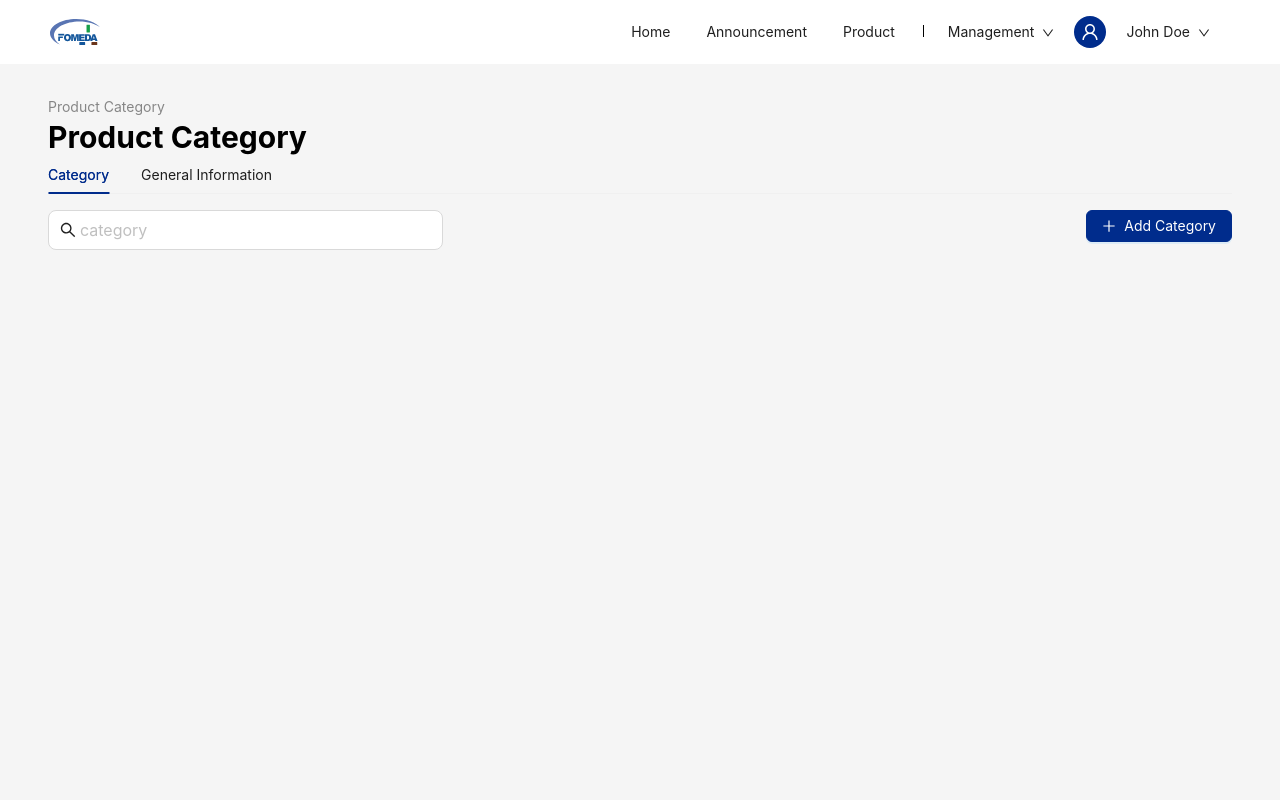
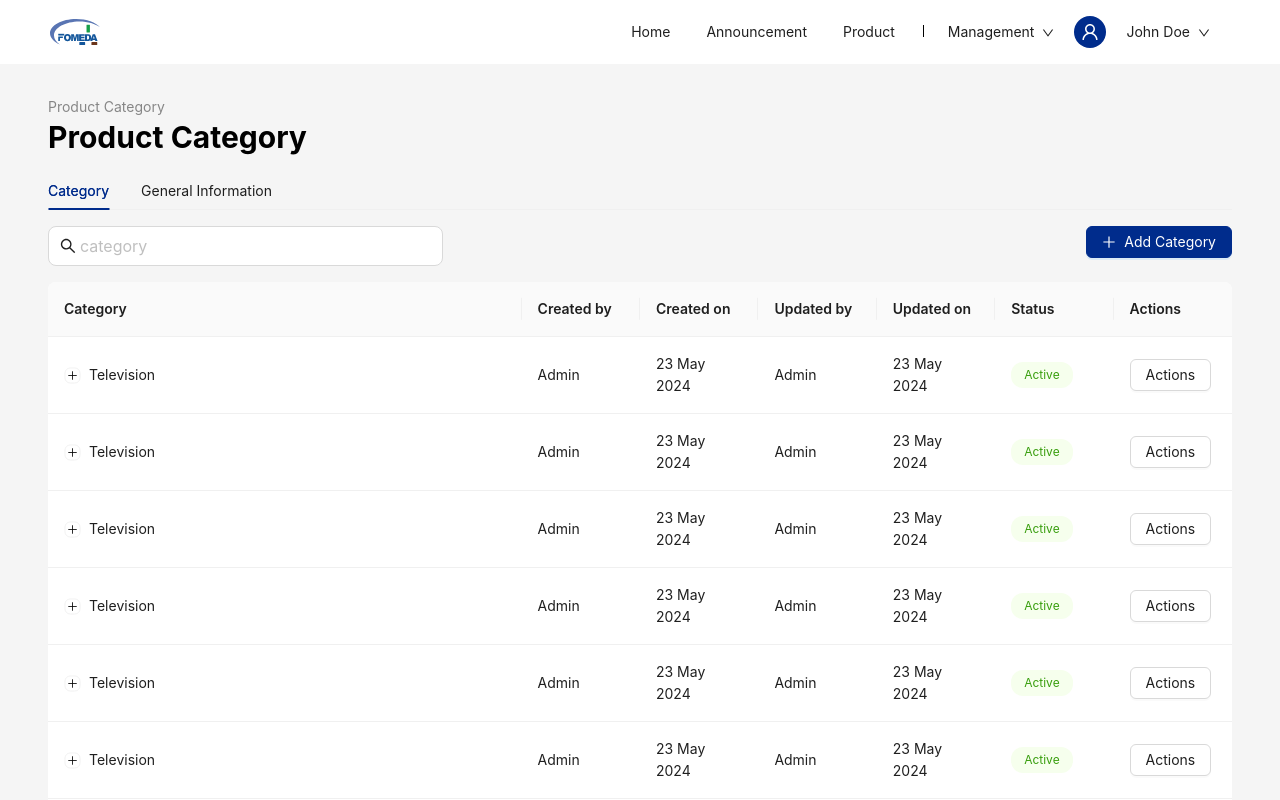
Before and after one commit to MoneyCheongJx/forked-fyp-fomeda-web, a Next.js app: page /management/product-category in a window 1280 px wide. Shown: the top 800 px of the page. Built offline with nearby package versions, Linux system fonts and the light colour scheme.

Commit message:
feat(category): complete view template for main category and change file structure

```diff
--- a/src/app/globals.css
+++ b/src/app/globals.css
@@ -80,6 +80,15 @@ h1 {
 .ant-badge-status-processing {
   background-color: var(--ant-primary-color);
 }
+.ant-btn-default:hover{
+  border-color: var(--ant-primary-color-hover) !important;
+  color: var(--ant-primary-color-hover) !important;
+}
+.ant-btn-default:focus{
+  border-color: var(--ant-primary-color-active) !important;
+  color: var(--ant-primary-color-active) !important;
+}
+
 
 /* Tab style */
 .ant-tabs-tab {}
@@ -100,3 +109,28 @@ h1 {
 .ant-input-outlined:focus-within {
   border-color: var(--ant-primary-color-outline) ;
 }
+
+/* Table style */
+.ant-pagination-item-active {
+  border-color: var(--ant-primary-color-active) !important;
+}
+.ant-pagination-item-active a {
+  color: var(--ant-primary-color-active) !important;
+}
+.anticon-double-right{
+  color: var(--ant-primary-color) !important;
+}
+.ant-select-selector:hover{
+  border-color: var(--ant-primary-color-hover) !important;
+}
+.ant-select-selector:focus-within{
+  border-color: var(--ant-primary-color-active) !important;
+}
+.ant-table-row-expand-icon:hover{
+  color: var(--ant-primary-color-hover) !important;
+  border-color: var(--ant-primary-color-hover) !important;
+}
+.ant-table-row-expand-icon:focus-within {
+  color: var(--ant-primary-color-active) !important;
+  border-color: var(--ant-primary-color-active) !important;
+}
--- a/src/app/management/product-category/page.tsx
+++ b/src/app/management/product-category/page.tsx
@@ -2,35 +2,27 @@
 
 import React from "react";
 import PageLayout from '@/app/page';
-import {Breadcrumb, Button, Col, Input, Row, Tabs} from "antd";
-import {CATEGORY_TAB_CONSTANTS} from "@/utils/category.constant";
-import {PlusOutlined, SearchOutlined} from "@ant-design/icons";
-
-const categoryChildren = (
-    <Row style={{ justifyContent: "space-between" }}>
-        <Col span={8}>
-            <Input placeholder="category" prefix={<SearchOutlined />} size="large" ></Input>
-        </Col>
-        <Button type="primary" icon={<PlusOutlined />} iconPosition="start" >Add Category</Button>
-    </Row>
-)
-const generalChildren = (<h1>Tab2</h1>)
+import {Breadcrumb, Tabs} from "antd";
+import {CATEGORY_TAB_CONSTANTS} from "@/constants/category.constant";
+import CategoryTab from "@/components/product-category/CategoryTab";
+import GeneralTab from "@/components/product-category/GeneralTab";
 
 const CATEGORY_TAB_CONSTANT = CATEGORY_TAB_CONSTANTS.map((item) => ({
     key: item.key,
     label: item.label,
-    children: item.key === "category" ? categoryChildren : generalChildren,
+    children: item.key === "category" ? <CategoryTab /> : <GeneralTab />,
 }));
 
 const onChange = (key: string) => {
     console.log(key);
 };
 
+
 const ProductPage = () => {
     return (
         <PageLayout>
             <Breadcrumb items={[{title: 'Product Category', href: '/management/product-category'}]} />
-            <h1>Product Category</h1>
+            <h1 style={{marginBottom: 16}}>Product Category</h1>
             <Tabs defaultActiveKey="category" items={CATEGORY_TAB_CONSTANT} onChange={onChange} size="small"></Tabs>
         </PageLayout>
     );
--- a/src/components/navigationBar/NavigationBar.tsx
+++ b/src/components/navigationBar/NavigationBar.tsx
@@ -6,7 +6,7 @@ import {MenuProps} from "antd/lib";
 import {Header} from "antd/es/layout/layout";
 import {
     HEADER_MANAGEMENT_DROPDOWN_LIST_CONSTANTS, HEADER_USER_DROPDOWN_CONSTANTS
-} from "@/utils/header.constants";
+} from "@/constants/header.constants";
 import Link from "next/link";
 
 const MANAGEMENT_DROPDOWN_LIST: MenuProps["items"] = HEADER_MANAGEMENT_DROPDOWN_LIST_CONSTANTS.map((item) => ({
--- /dev/null
+++ b/src/components/product-category/CategoryTab.tsx
@@ -0,0 +1,93 @@
+import {Button, Col, Dropdown, Input, Row, Table, Tag} from "antd";
+import React from "react";
+import {CATEGORY_TABLE_ACTIONS_CONSTANTS, CATEGORY_TABLE_HEADER_CONSTANTS} from "@/constants/category.constant";
+import Link from "next/link";
+import {PlusOutlined, SearchOutlined} from "@ant-design/icons";
+import {CategoryModel} from "@/app/models/category.model";
+
+const dummy: CategoryModel[] = []
+for (let i = 0; i < 100; i++) {
+    dummy.push({
+        key: String(i),
+        cat_id: 'CAT000000000001',
+        cat_name: 'Television',
+        created_by: 'Admin',
+        created_on: '23 May 2024',
+        last_updated_by: 'Admin',
+        last_updated_on: '23 May 2024',
+        is_active: true,
+        actions: 'abc',
+        children: [
+            {
+                key: '2',
+                cat_id: 'SCAT000000000001',
+                cat_name: '2K TV',
+                created_by: 'Admin2',
+                created_on: '23 May 2024',
+                last_updated_by: 'Admin2',
+                last_updated_on: '23 May 2024',
+                is_active: false,
+                actions: 'abc',
+            },
+        ],
+    })
+}
+
+const renderStatus = (is_active: boolean) => (
+    is_active ? <Tag color={'green'} bordered={false} className="px-3 py-0.5 rounded-xl">Active</Tag> :
+        <Tag bordered={false} className="px-3 py-0.5 rounded-xl">Inactive</Tag>
+);
+
+const CATEGORY_TABLE_ACTIONS_LIST = CATEGORY_TABLE_ACTIONS_CONSTANTS.map((item) => ({
+    key: item.key,
+    label: (
+        <Link href={item.link}>
+            {item.label}
+        </Link>
+    ),
+
+}))
+const renderActions = () => (
+    <Dropdown menu={{items: CATEGORY_TABLE_ACTIONS_LIST}}>
+        <Button>Actions</Button>
+    </Dropdown>
+);
+
+const CategoryTab = () => {
+    const CATEGORY_TABLE_HEADER = CATEGORY_TABLE_HEADER_CONSTANTS.map((column) => {
+        if (column.key === 'is_active') {
+            return {
+                ...column,
+                render: (status: boolean) => renderStatus(status),
+            };
+        }
+        if (column.key === 'actions') {
+            return {
+                ...column,
+                render: () => renderActions(),
+            };
+        }
+        return column;
+    });
+
+    return (
+        <div>
+            <Row style={{justifyContent: "space-between", marginBottom: 16}}>
+                <Col span={8}>
+                    <Input placeholder="category" prefix={<SearchOutlined/>} size="large"></Input>
+                </Col>
+                <Button type="primary" icon={<PlusOutlined/>} iconPosition="start">Add Category</Button>
+            </Row>
+            <Table
+                columns={CATEGORY_TABLE_HEADER}
+                dataSource={dummy}
+                pagination={{
+                    defaultPageSize: 10,
+                    showSizeChanger: true,
+                    pageSizeOptions: [10, 20, 50, 100],
+                }}/>
+        </div>
+    )
+}
+
+export default CategoryTab;
--- /dev/null
+++ b/src/components/product-category/GeneralTab.tsx
@@ -0,0 +1,6 @@
+const GeneralTab = () => {
+    return(
+        <h1>General Tab</h1>
+    )
+}
+export default GeneralTab;
--- /dev/null
+++ b/src/constants/category.constant.ts
@@ -0,0 +1,19 @@
+export const CATEGORY_TAB_CONSTANTS = [
+    {key: "category", label: "Category"},
+    {key: "general", label: "General Information"},
+]
+
+export const CATEGORY_TABLE_HEADER_CONSTANTS = [
+    {key: "cat_name", title: "Category", dataIndex: "cat_name", width: "40%"},
+    {key: "created_by", title: "Created by", dataIndex: "created_by", width: "10%"},
+    {key: "created_on", title: "Created on", dataIndex: "created_on", width: "10%"},
+    {key: "last_updated_by", title: "Updated by", dataIndex: "last_updated_by", width: "10%"},
+    {key: "last_updated_on", title: "Updated on", dataIndex: "last_updated_on", width: "10%"},
+    {key: "is_active", title: "Status", dataIndex: "is_active", width: "10%"},
+    {key: "actions", title: "Actions"}
+]
+
+export const CATEGORY_TABLE_ACTIONS_CONSTANTS = [
+    {key: "edit_category", label: "Edit Category", link: ""},
+    {key: "deactivate", label: "Deactivate", link: ""}
+]
--- a/src/utils/category.constant.ts
+++ /dev/null
@@ -1,4 +0,0 @@
-export const CATEGORY_TAB_CONSTANTS = [
-    {key: "category", label: "Category"},
-    {key: "general", label: "General Information"},
-]
```
Also changed, not shown: src/app/models/category.model.ts (added, +12 -0 lines), src/constants/header.constants.ts (renamed from src/utils/header.constants.ts).
